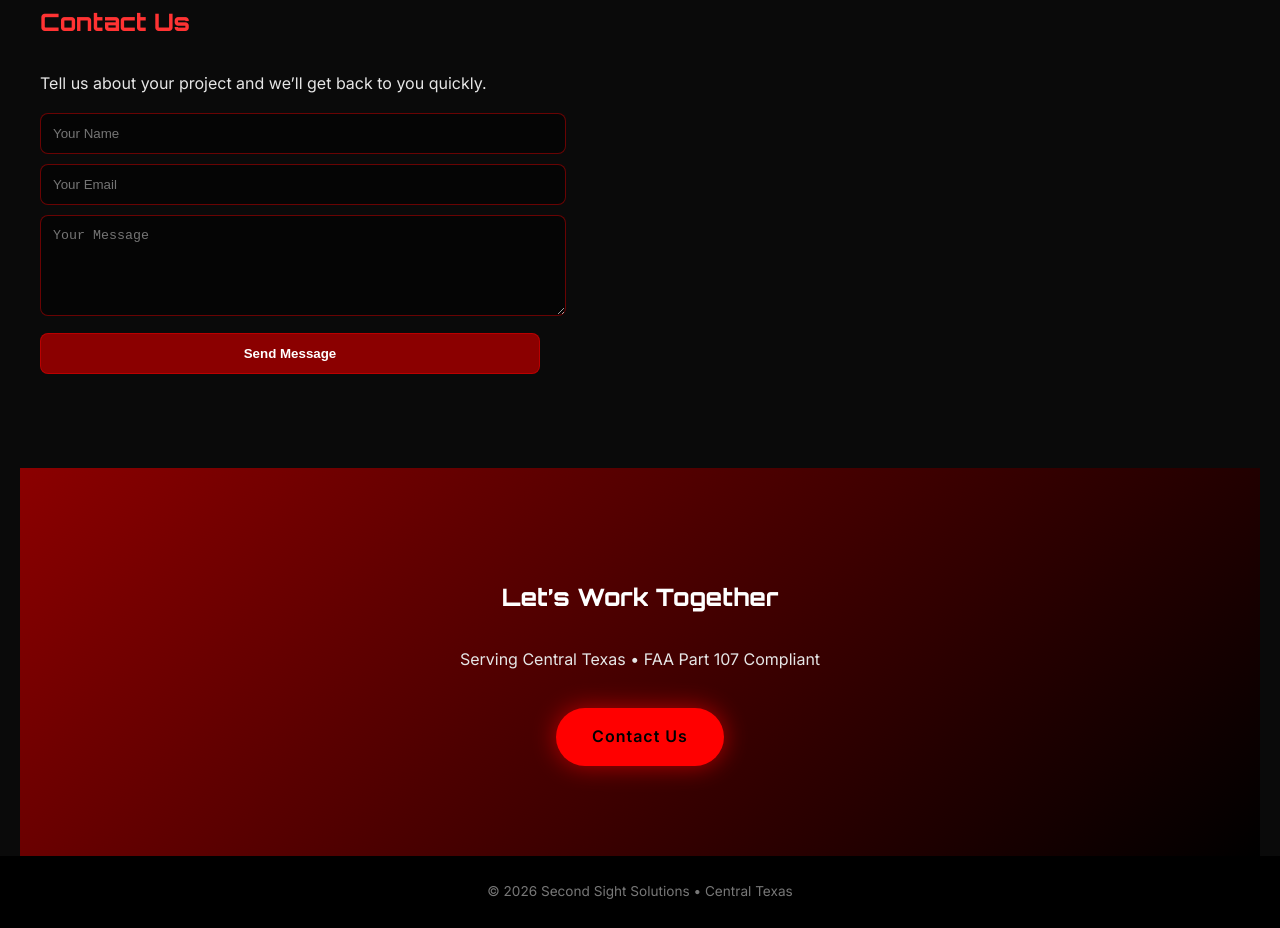
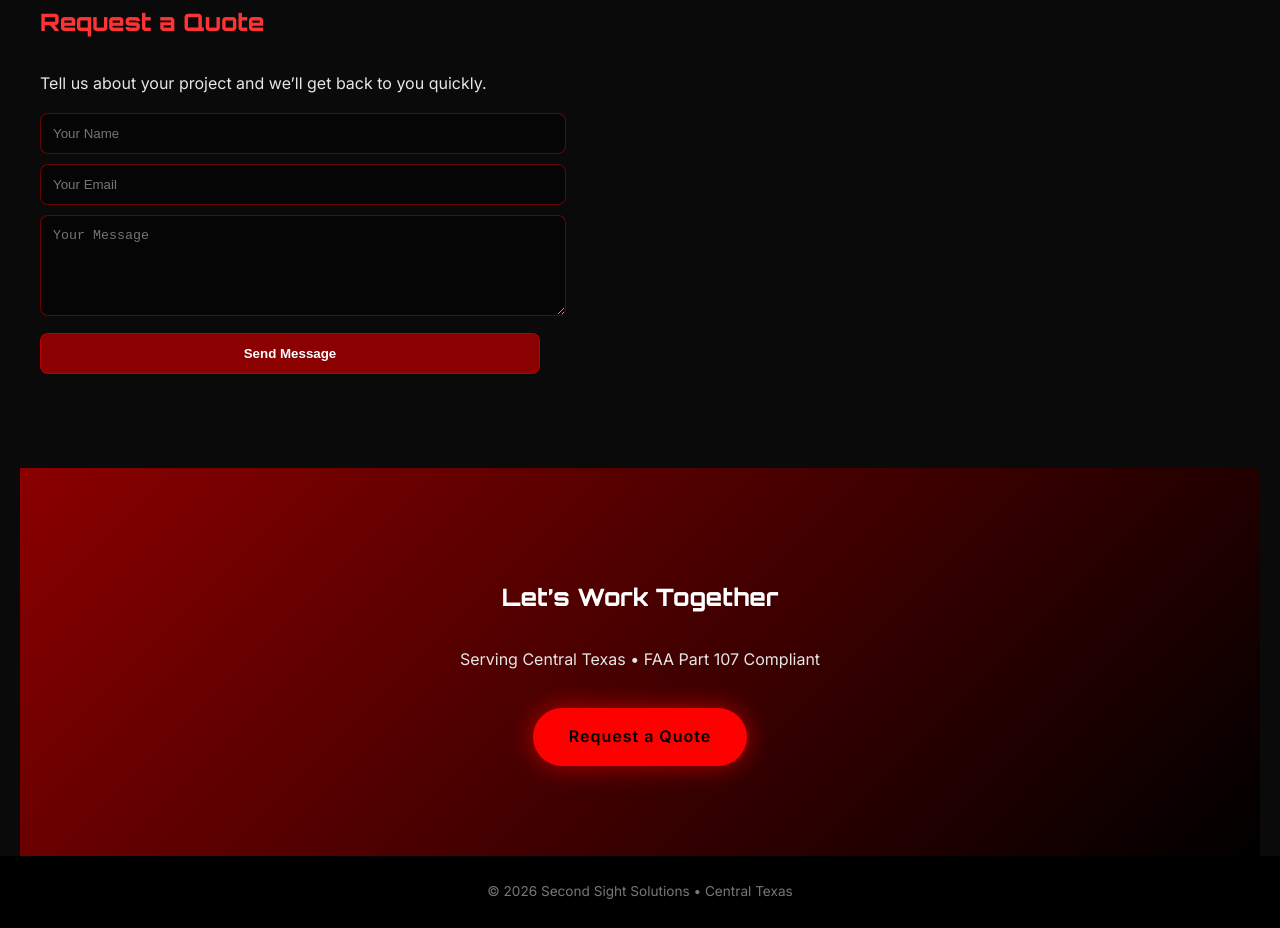
Before and after one commit to S3OPS/secondsightsolutions, a plain HTML site: page index.html in a window 1280 px wide. Shown: the part 2379-3307 px from the top of the page. Drawn offline with Linux system fonts and the light colour scheme.

Commit message:
Update index.html

```diff
--- a/index.html
+++ b/index.html
@@ -147,6 +147,29 @@
   padding:25px;
   font-size:0.85rem;
 }
+
+.cta-button {
+  display: inline-block;
+  padding: 14px 32px;
+  color: #fff;
+  background: linear-gradient(135deg, #ff0033, #990011);
+  text-decoration: none;
+  font-weight: 600;
+  letter-spacing: 1px;
+  border-radius: 6px;
+  box-shadow: 0 0 20px rgba(255, 0, 51, 0.6);
+  transition: transform 0.3s ease, box-shadow 0.3s ease;
+}
+
+.cta-button:hover {
+  transform: translateY(-2px);
+  box-shadow: 0 0 35px rgba(255, 0, 51, 0.9);
+}
+
+html {
+  scroll-behavior: smooth;
+}
+
 </style>
 </head>
 <body>
@@ -184,21 +207,24 @@
   <p>We bring a second perspective—capturing angles and details traditional photography can’t. Whether you need professional imagery for marketing, inspections, or creative projects, we deliver sharp visuals with safety, precision, and reliability.</p>
 </section>
 
-<section>
-  <h2>Contact Us</h2>
+<section id="contact" class="contact-section">
+  <h2>Request a Quote</h2>
   <p>Tell us about your project and we’ll get back to you quickly.</p>
-  <form action="https://formspree.io/f/mwvlqeql" method="POST" style="max-width:500px;">
+  <form action="https://formspree.io/f/mwvlqeql" method="POST"  onsubmit="document.querySelector('.form-success').hidden = false;" style="max-width:500px;">
     <input type="text" name="name" placeholder="Your Name" required style="width:100%;padding:12px;margin-bottom:10px;" />
     <input type="email" name="email" placeholder="Your Email" required style="width:100%;padding:12px;margin-bottom:10px;" />
     <textarea name="message" placeholder="Your Message" rows="5" style="width:100%;padding:12px;margin-bottom:10px;"></textarea>
     <button type="submit" style="padding:12px 25px;font-weight:bold;">Send Message</button>
   </form>
+  <p class="form-success" hidden>Thanks! We’ll be in touch shortly.</p>
+
 </section>
 
 <section class="cta">
   <h2>Let’s Work Together</h2>
   <p>Serving Central Texas • FAA Part 107 Compliant</p>
-  <a href="mailto:info@secondsightsolutions.com">Contact Us</a>
+  <a href="#contact" class="cta-button">Request a Quote</a>
+
 </section>
 
 <footer>
```
